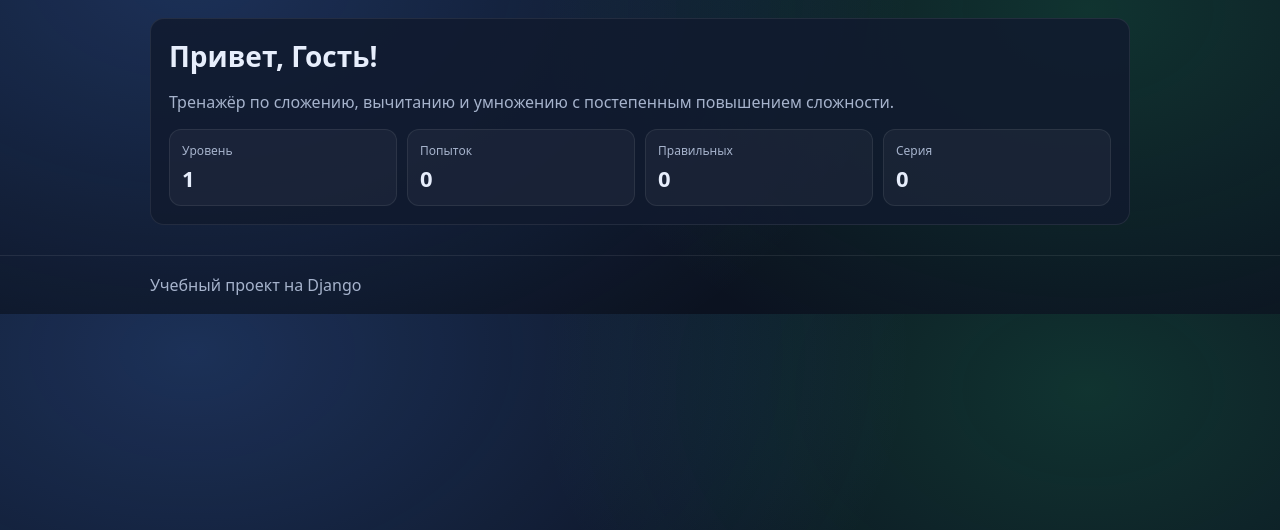
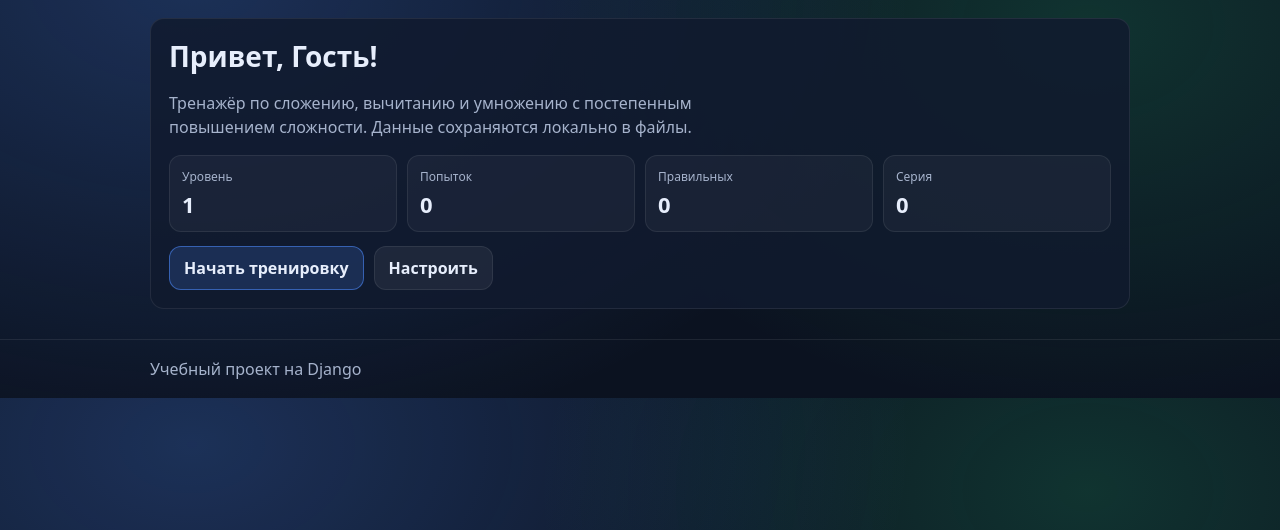
Before and after one commit to Maksimonk/Arithmetic-Trainer, a Django app: page / in a window 1280 px wide. Shown: the part 67-597 px from the top of the page. Run offline with Django 4.2, Linux system fonts and the light colour scheme.

Commit message:
refine home page and styles

```diff
--- a/static/css/styles.css
+++ b/static/css/styles.css
@@ -86,6 +86,11 @@ body {
 
 .muted {
   color: var(--muted);
+}
+
+.intro {
+  max-width: 62ch;
+  line-height: 1.5;
 }
 
 .form {
--- a/templates/trainer/home.html
+++ b/templates/trainer/home.html
@@ -5,8 +5,9 @@
 {% block content %}
   <section class="card">
     <h1 class="h1">Привет, {{ nickname }}!</h1>
-    <p class="muted">
+    <p class="muted intro">
       Тренажёр по сложению, вычитанию и умножению с постепенным повышением сложности.
+      Данные сохраняются локально в файлы.
     </p>
 
     <div class="grid">
@@ -27,5 +28,10 @@
         <div class="stat__value">{{ correct_streak }}</div>
       </div>
     </div>
+
+    <div class="actions">
+      <a class="btn" href="{% url 'train' %}">Начать тренировку</a>
+      <a class="btn btn--secondary" href="{% url 'settings' %}">Настроить</a>
+    </div>
   </section>
 {% endblock %}
```
